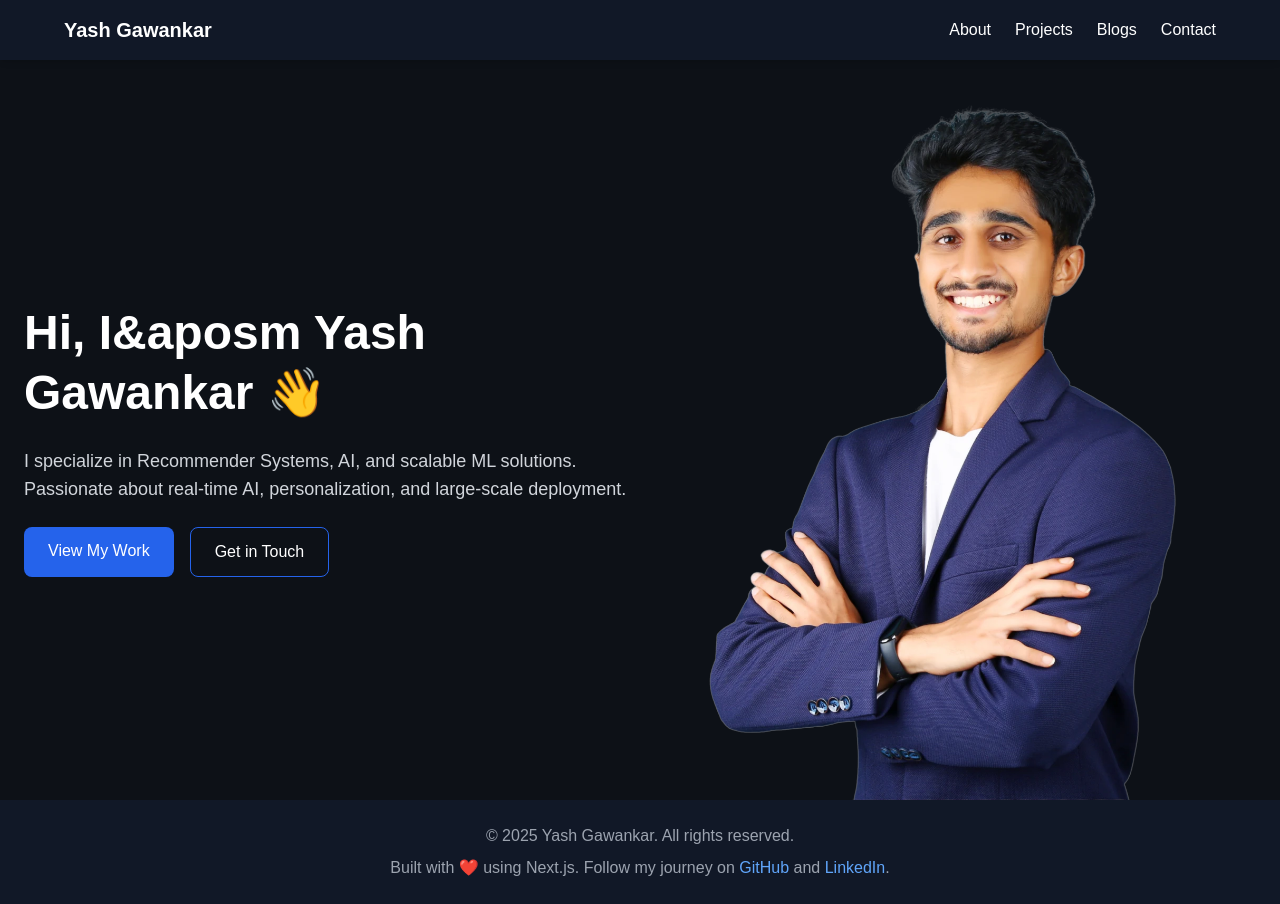
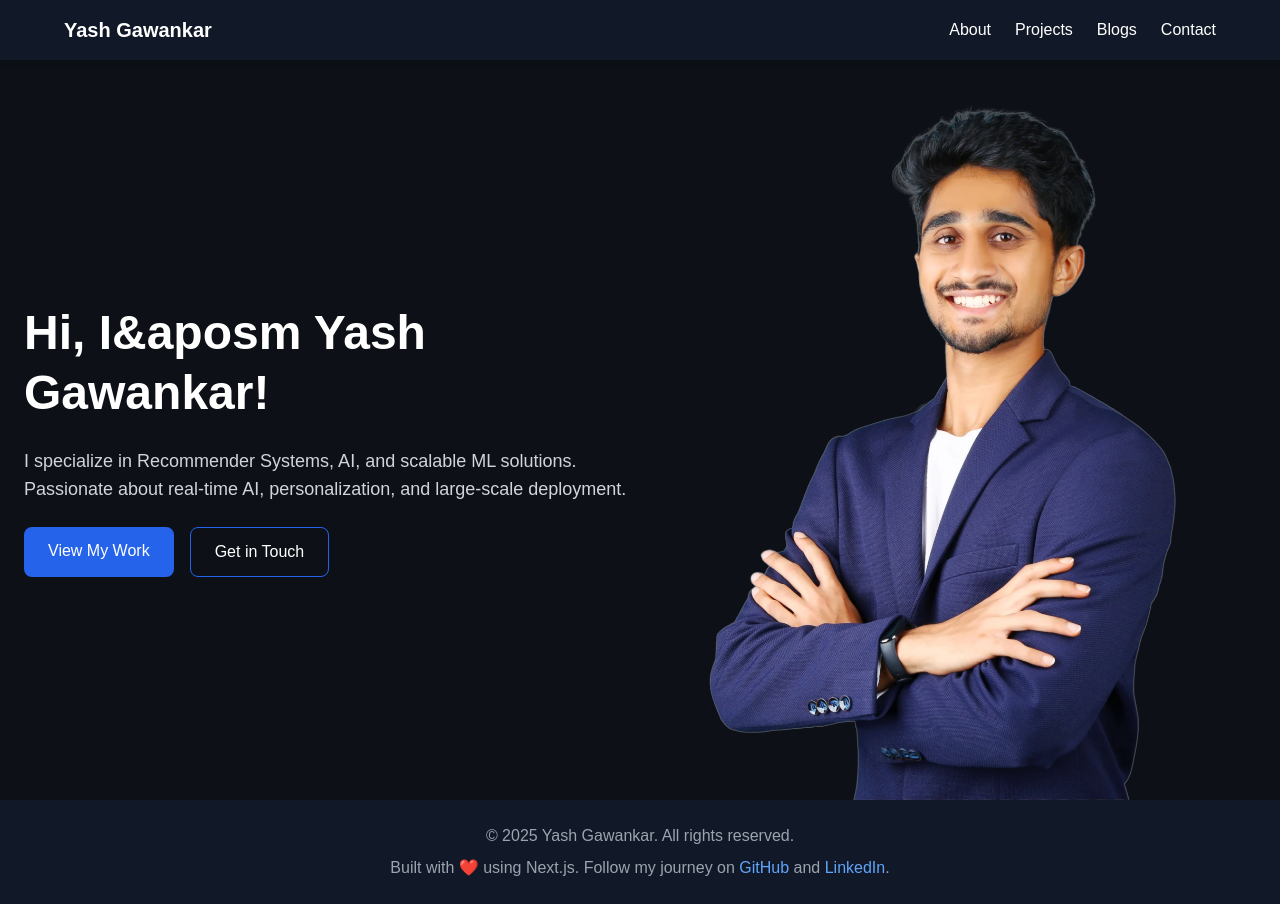
Before and after one commit to yashgawankar/yashgawankar.github.io, a Next.js app: page /yashgawankar.github.io/ in a window 1280 px wide. Built offline with nearby package versions, Linux system fonts and the light colour scheme.

Commit message:
Trigger redeployment

```diff
--- a/app/page.tsx
+++ b/app/page.tsx
@@ -7,7 +7,7 @@ export default function Home() {
       <div className="md:w-1/2 flex items-center">
         <div className="space-y-6">
           <h1 className="text-5xl font-bold text-white leading-tight">
-            Hi, I&aposm Yash Gawankar 👋
+            Hi, I&aposm Yash Gawankar!
           </h1>
           <p className="text-lg text-gray-300">
             I specialize in Recommender Systems, AI, and scalable ML solutions. Passionate about real-time AI, personalization, and large-scale deployment.
```
